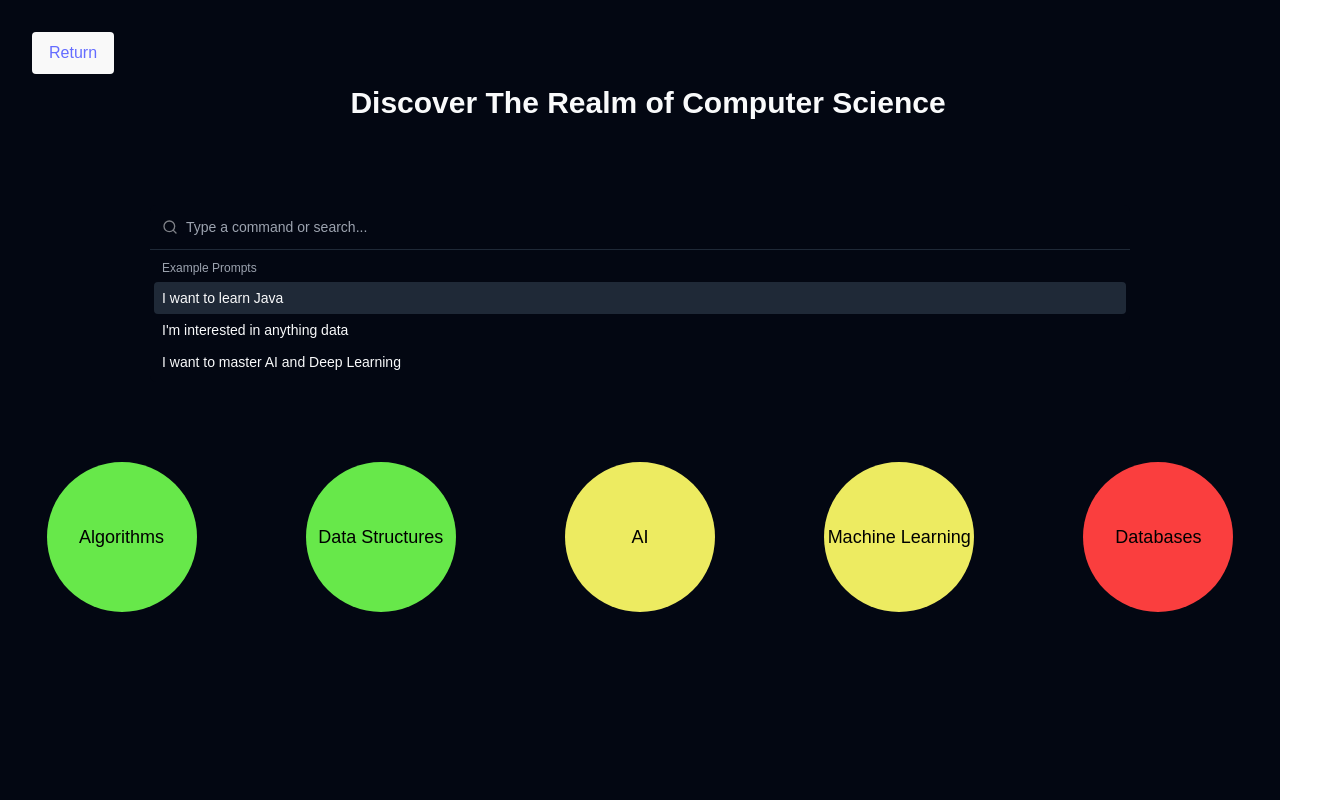
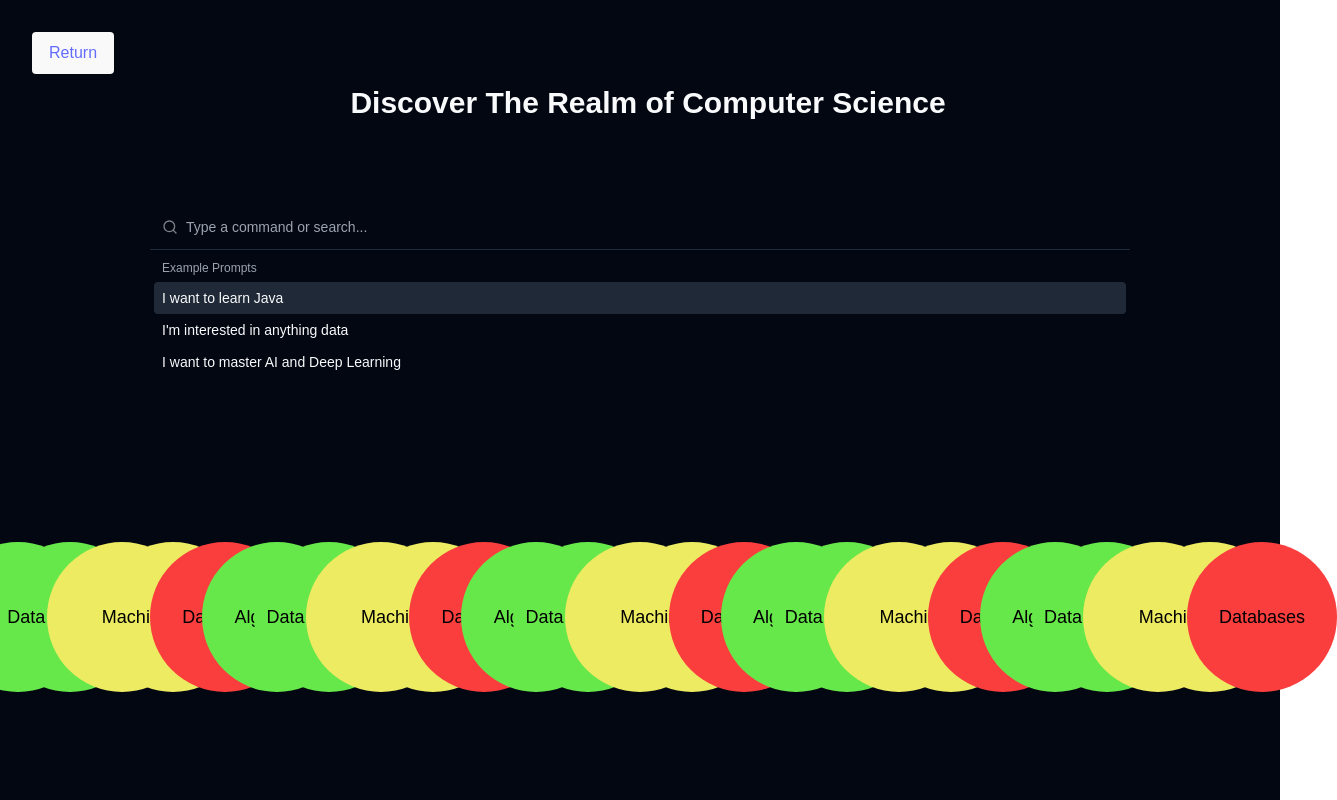
Before and after one commit to 49M/Pathway_App, a Next.js app in the folder Pathway-Next/pathway-next/: page /cspath in a window 1280 px wide. Shown: the whole page, 1337 px wide, since content can reach past the window. Built offline with nearby package versions, Linux system fonts and the light colour scheme.

Commit message:
Added dynamic route segment

```diff
--- a/Pathway-Next/pathway-next/app/layout.tsx
+++ b/Pathway-Next/pathway-next/app/layout.tsx
@@ -3,7 +3,7 @@ import './globals.css'; // Import global styles
 export default function RootLayout({ children }: { children: React.ReactNode }) {
   return (
     <html lang="en" className="dark">
-      <body className='justify-center flex'>{children}</body>
+      <body className=''>{children}</body>
     </html>
   );
 }
--- a/Pathway-Next/pathway-next/app/page.tsx
+++ b/Pathway-Next/pathway-next/app/page.tsx
@@ -1,22 +1,26 @@
 import React from 'react';
 import Link from 'next/link';
 
+const sections = [
+    {name: "Mathematical Sciences", href: '/mathemetical-sciences'},
+    {name: "Computer Science", href: '/computer-science'},
+    {name: "Life Science", href: '/life-science'}
+]
+
 export default function Home() {
   return (
-    <div>
-      <div className='header mb-20 mt-20'>
+    <div className='flex flex-col w-full items-center'>
+      <div className=' header mb-20 mt-20'>
         <h1>Pathway Course Planner</h1>
       </div>
       <div className='button-container'>
-        <Link href="/mathpath">
-          <button>Mathematics</button>
+        {sections.map(slug => {
+            return (<div key={slug.href}>
+            <Link href={`/section/${slug.href}`}>
+          <button>{slug.name}</button>
         </Link>
-        <Link href="/cspath">
-          <button>Computer Science</button>
-        </Link>
-        <Link href="/lspath">
-          <button>Life Science</button>
-        </Link>
+            </div>)
+        })}
       </div>
     </div>
   );
--- /dev/null
+++ b/Pathway-Next/pathway-next/app/section/[slug]/page.tsx
@@ -0,0 +1,38 @@
+import React, { useEffect, useState } from "react";
+import Header from "@/components/Header";
+import CategoryBubble from "@/components/CategoryBubble";
+import {
+  Command,
+  CommandDialog,
+  CommandEmpty,
+  CommandGroup,
+  CommandInput,
+  CommandItem,
+  CommandList,
+  CommandSeparator,
+  CommandShortcut,
+} from "@/components/ui/command"
+
+const SectionPage = (params: { params: Promise<{ slug: string }> }) => {
+  return (
+    <div className="relative w-full h-screen justify-center">
+      <Header title={`Discover The Realm of ${"asdf"}`} />
+      <div>
+        <Command className="max-w-[calc(100vw-300px)] mx-auto w-full">
+          <CommandInput placeholder="Type a command or search..." />
+          <CommandList>
+            <CommandEmpty>No results found.</CommandEmpty>
+            <CommandGroup heading="Example Prompts">
+              <CommandItem>I want to learn Java</CommandItem>
+              <CommandItem>I'm interested in anything data</CommandItem>
+              <CommandItem>I want to master AI and Deep Learning</CommandItem>
+            </CommandGroup>
+          </CommandList>
+        </Command>
+        <CategoryBubble/>
+      </div>
+    </div>
+  );
+};
+
+export default SectionPage;
--- a/Pathway-Next/pathway-next/components/CategoryBubble.tsx
+++ b/Pathway-Next/pathway-next/components/CategoryBubble.tsx
@@ -6,13 +6,25 @@ interface CategoryBubbleProps {
   color: string;
 }
 
-const CategoryBubble: React.FC<CategoryBubbleProps> = ({ size, label, color }) => {
+const bubbles = [
+    { size: 150, label: "Algorithms", color: "#67e84a" },
+    { size: 150, label: "Data Structures", color: "#67e84a"},
+    { size: 150, label: "AI", color: "#edeb61"},
+    { size: 150, label: "Machine Learning", color: "#edeb61" },
+    { size: 150, label: "Databases", color: "#fa3e3e" }
+];
+
+const CategoryBubble: React.FC = () => {
   return (
-    <div
-      className="flex items-center justify-center rounded-full text-lg text-black"
-      style={{ width: size, height: size, backgroundColor: color }}
-    >
-      {label}
+    <div className="grid grid-cols-5 gap-4 mt-20 mx-auto justify-items-center">
+    {bubbles.map((bubble) => (
+        <div
+        className="flex items-center justify-center rounded-full text-lg text-black"
+        style={{ width: bubble.size, height: bubble.size, backgroundColor: bubble.color }}
+        >
+        {bubble.label}
+        </div>
+    ))}
     </div>
   );
 };
--- a/Pathway-Next/pathway-next/package.json
+++ b/Pathway-Next/pathway-next/package.json
@@ -11,6 +11,7 @@
   "dependencies": {
     "class-variance-authority": "^0.7.1",
     "clsx": "^2.1.1",
+    "cmdk": "^1.0.4",
     "lucide-react": "^0.475.0",
     "next": "15.1.7",
     "react": "^19.0.0",
```
Also changed, not shown: 1 other file (tests, documents, lock files or other folders).
